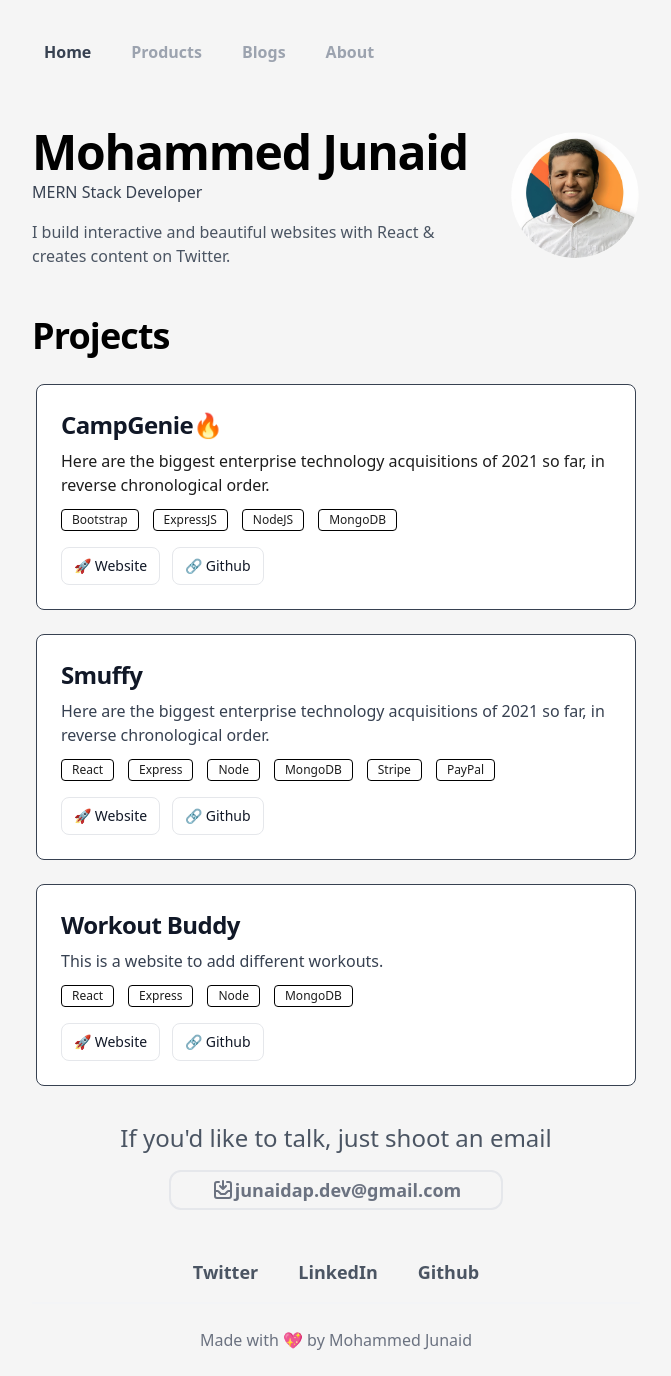
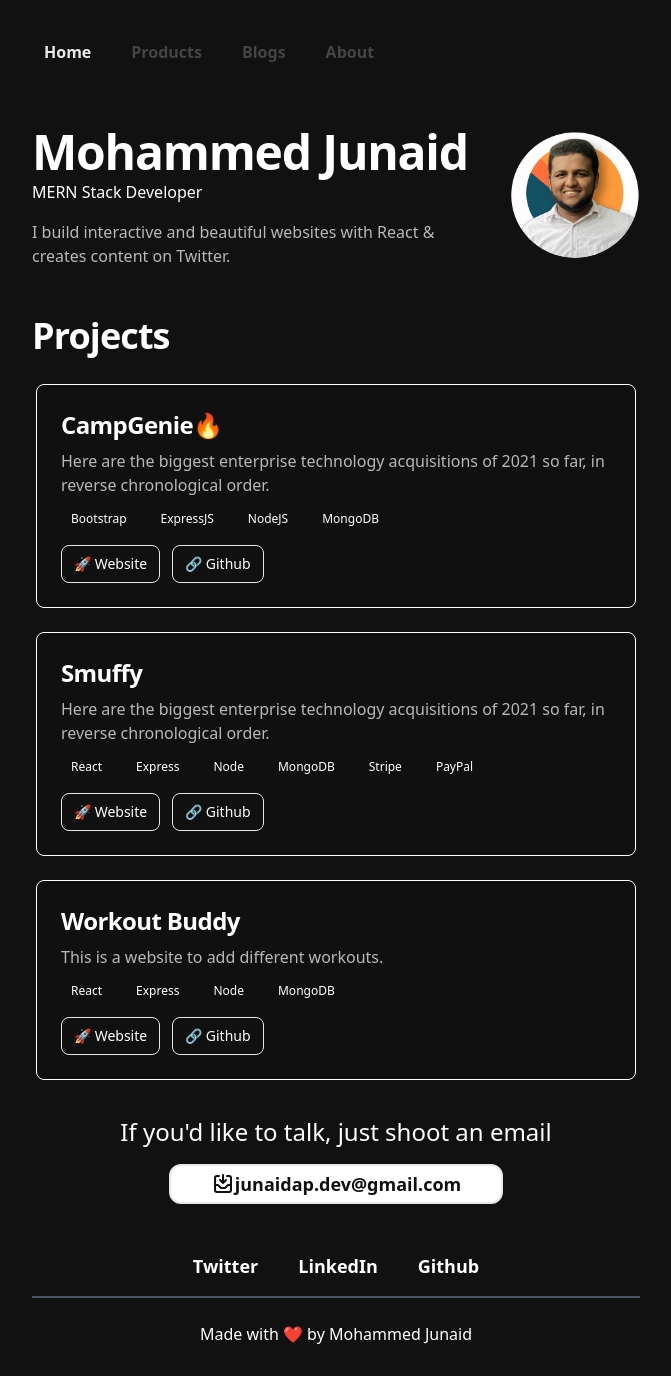
Before and after one commit to junaidapdev/dope-portfolio, a React (Create React App) app: page / in a window 1280 px wide. Shown: the whole page, without its empty margins (304-975 px from the left). Built offline with nearby package versions, Linux system fonts and the light colour scheme.

Commit message:
color testing

```diff
--- a/src/index.css
+++ b/src/index.css
@@ -5,12 +5,12 @@
 @layer base {
   body{
     @apply max-w-2xl mx-auto px-8;
-    @apply bg-[#f5f5f5] text-[#1d1d1d];
+    @apply bg-[#111111] text-[#FFFFFF];
 
   }
 }
 
 nav a.active {
-  color: #374151;
+  color: #eaeaea;
   font-weight: 600;
 }
--- a/src/sections/Footer.jsx
+++ b/src/sections/Footer.jsx
@@ -2,9 +2,9 @@ import React from "react";
 
 const Footer = () => {
   return (
-      <footer className="text-gray-500 text-center py-6 border-gray-100 border-t-2">
+      <footer className="text-white text-center py-6 border-gray-600 border-t-2">
         <p>
-          Made with 💖 by Mohammed Junaid
+          Made with ❤️ by Mohammed Junaid
         </p>
       </footer>
 
--- a/src/sections/Hero.jsx
+++ b/src/sections/Hero.jsx
@@ -7,13 +7,13 @@ const Hero = () => {
 
 <div className="flex flex-col-reverse sm:flex-row items-start">
         <div className="flex flex-col pr-8">
-          <h1 className="font-bold text-3xl md:text-5xl tracking-tight mb-1 text-black">
+          <h1 className="font-bold text-3xl md:text-5xl tracking-tight mb-1 text-white">
             Mohammed Junaid
           </h1>
-          <h3 className="text:xl text-gray-700 mb-4">
+          <h3 className="text:xl text-[#ffffff] mb-4">
             MERN Stack Developer
           </h3>
-          <p className="text-gray-600">
+          <p className="text-[#B8B8B8]">
             I build interactive and beautiful websites with React & creates content on Twitter.
           </p>
           {/* <div>
@@ -35,33 +35,33 @@ const Hero = () => {
       </div>
 
       <div>
-        <h3 className="font-bold text-2xl md:text-4xl tracking-tight mt-12 mb-6 text-black">
+        <h3 className="font-bold text-2xl md:text-4xl tracking-tight mt-12 mb-6 text-white">
         {/* <h3 className="font-bold text-2xl md:text-4xl tracking-tight mb-6 text-black"> */}
           Projects
         </h3>
         <div className="flex flex-col gap-4">
           <div className="p-1  rounded-lg">
-            <div className="p-6 gap-4 max-w-2xl items-center bg-white rounded-lg border border-gray-700">
+            <div className="p-6 gap-4 max-w-2xl items-center bg-[#101010] rounded-lg border border-white">
               <a href="#">
-                <h5 className="mb-2 text-2xl font-bold tracking-tight text-gray-900">
+                <h5 className="mb-2 text-2xl font-bold tracking-tight text-white">
                   CampGenie🔥
                 </h5>
               </a>
-              <p className="mb-3 font-normal">
+              <p className="mb-3 font-normal text-[#b8b8b8]">
                 Here are the biggest enterprise technology acquisitions of 2021
                 so far, in reverse chronological order.
               </p>
               <div className="flex flex-wrap gap-1.5">
-                <span className="border border-black text-black-800 text-xs font-medium mr-2 px-2.5 py-0.5 rounded ">
+                <span className="text-[#ffffff] text-xs font-medium mr-2 px-2.5 py-0.5 rounded ">
                   Bootstrap
                 </span>
-                <span className="border border-black text-black-800 text-xs font-medium mr-2 px-2.5 py-0.5 rounded ">
+                <span className="text-black-800 text-xs font-medium mr-2 px-2.5 py-0.5 rounded ">
                   ExpressJS
                 </span>
-                <span className="border border-black text-black-800 text-xs font-medium mr-2 px-2.5 py-0.5 rounded ">
+                <span className="text-black-800 text-xs font-medium mr-2 px-2.5 py-0.5 rounded ">
                   NodeJS
                 </span>
-                <span className="border border-black text-black-800 text-xs font-medium mr-2 px-2.5 py-0.5 rounded ">
+                <span className="text-black-800 text-xs font-medium mr-2 px-2.5 py-0.5 rounded ">
                   MongoDB
                 </span>
 
@@ -69,13 +69,13 @@ const Hero = () => {
               <div className="flex gap-3 mt-4">
                 <a
                   href="#"
-                  className="inline-flex items-center border py-2 px-3 text-sm font-small text-center text-gray-900 bg-white  rounded-lg focus:ring-4 focus:outline-none focus:ring-blue-300 hover:border-[#000]"
+                  className="inline-flex items-center border py-2 px-3 text-sm font-small text-center text-white bg-[#101010]  rounded-lg focus:ring-4 focus:outline-none focus:ring-blue-300 hover:border-[#b8b8b8]"
                 >
                  🚀 Website
                 </a>
                 <a
                   href="https://github.com/junaidapdev/camp_genie"
-                  className="inline-flex items-center border py-2 px-3 text-sm font-small text-center text-gray-900 bg-white  rounded-lg hover:border-[#000]"
+                  className="inline-flex items-center border py-2 px-3 text-sm font-small text-center text-white bg-[#101010]  rounded-lg focus:ring-4 focus:outline-none focus:ring-blue-300 hover:border-[#b8b8b8]"
                 >
                   🔗 Github
                 </a>
@@ -83,33 +83,33 @@ const Hero = () => {
             </div>
           </div>
           <div className="p-1 rounded-lg">
-            <div className="p-6 max-w-2xl items-center bg-white rounded-lg border border-gray-700">
+          <div className="p-6 gap-4 max-w-2xl items-center bg-[#101010] rounded-lg border border-white">
               <a href="#">
-                <h5 className="mb-2 text-2xl font-bold tracking-tight text-gray-900">
+              <h5 className="mb-2 text-2xl font-bold tracking-tight text-white">
                   Smuffy
                 </h5>
               </a>
-              <p className="mb-3 font-normal text-gray-700 dark:text-gray-400">
+              <p className="mb-3 font-normal text-[#b8b8b8]">
                 Here are the biggest enterprise technology acquisitions of 2021
                 so far, in reverse chronological order.
               </p>
               <div className="flex flex-wrap gap-1.5">
-              <span className="border border-black text-black-800 text-xs font-medium mr-2 px-2.5 py-0.5 rounded ">
+              <span className="text-[#ffffff] text-xs font-medium mr-2 px-2.5 py-0.5 rounded ">
                   React
                 </span>
-                <span className="border border-black text-black-800 text-xs font-medium mr-2 px-2.5 py-0.5 rounded ">
+                <span className="text-[#ffffff] text-xs font-medium mr-2 px-2.5 py-0.5 rounded ">
                   Express
                 </span>
-                <span className="border border-black text-black-800 text-xs font-medium mr-2 px-2.5 py-0.5 rounded ">
+                <span className="text-[#ffffff] text-xs font-medium mr-2 px-2.5 py-0.5 rounded ">
                   Node
                 </span>
-                <span className="border border-black text-black-800 text-xs font-medium mr-2 px-2.5 py-0.5 rounded ">
+                <span className="text-[#ffffff] text-xs font-medium mr-2 px-2.5 py-0.5 rounded ">
                   MongoDB
                 </span>
-                <span className="border border-black text-black-800 text-xs font-medium mr-2 px-2.5 py-0.5 rounded ">
+                <span className="text-[#ffffff] text-xs font-medium mr-2 px-2.5 py-0.5 rounded ">
                   Stripe
                 </span>
-                <span className="border border-black text-black-800 text-xs font-medium mr-2 px-2.5 py-0.5 rounded ">
+                <span className="text-[#ffffff] text-xs font-medium mr-2 px-2.5 py-0.5 rounded ">
                   PayPal
                 </span>
 
@@ -117,13 +117,13 @@ const Hero = () => {
               <div className="flex gap-3 mt-4">
               <a
                   href="#"
-                  className="inline-flex items-center border py-2 px-3 text-sm font-small text-center text-gray-900 bg-white  rounded-lg focus:ring-4 focus:outline-none focus:ring-blue-300 hover:border-[#000]"
+                  className="inline-flex items-center border py-2 px-3 text-sm font-small text-center text-white bg-[#101010]  rounded-lg focus:ring-4 focus:outline-none focus:ring-blue-300 hover:border-[#b8b8b8]"
                 >
                  🚀 Website
                 </a>
                 <a
                   href="https://github.com/junaidapdev/ecommerce"
-                  className="inline-flex items-center border py-2 px-3 text-sm font-small text-center text-gray-900 bg-white  rounded-lg hover:border-[#000]"
+                  className="inline-flex items-center border py-2 px-3 text-sm font-small text-center text-white bg-[#101010]  rounded-lg focus:ring-4 focus:outline-none focus:ring-blue-300 hover:border-[#b8b8b8]"
                 >
                   🔗 Github
                 </a>
@@ -131,26 +131,26 @@ const Hero = () => {
             </div>
           </div>
           <div className="p-1 rounded-lg">
-            <div className="p-6 max-w-2xl items-center bg-white rounded-lg border border-gray-700">
+          <div className="p-6 gap-4 max-w-2xl items-center bg-[#101010] rounded-lg border border-white">
               <a href="#">
-                <h5 className="mb-2 text-2xl font-bold tracking-tight text-gray-900">
+              <h5 className="mb-2 text-2xl font-bold tracking-tight text-white">
                   Workout Buddy
                 </h5>
               </a>
-              <p className="mb-3 font-normal text-gray-700 dark:text-gray-400">
+              <p className="mb-3 font-normal text-[#b8b8b8]">
                 This is a website to add different workouts.
               </p>
               <div className="flex flex-wrap gap-1.5">
-              <span className="border border-black text-black-800 text-xs font-medium mr-2 px-2.5 py-0.5 rounded ">
+              <span className="text-[#ffffff] text-xs font-medium mr-2 px-2.5 py-0.5 rounded ">
                   React
                 </span>
-                <span className="border border-black text-black-800 text-xs font-medium mr-2 px-2.5 py-0.5 rounded ">
+                <span className="text-[#ffffff] text-xs font-medium mr-2 px-2.5 py-0.5 rounded ">
                   Express
                 </span>
-                <span className="border border-black text-black-800 text-xs font-medium mr-2 px-2.5 py-0.5 rounded ">
+                <span className="text-[#ffffff] text-xs font-medium mr-2 px-2.5 py-0.5 rounded ">
                   Node
                 </span>
-                <span className="border border-black text-black-800 text-xs font-medium mr-2 px-2.5 py-0.5 rounded ">
+                <span className="text-[#ffffff] text-xs font-medium mr-2 px-2.5 py-0.5 rounded ">
                   MongoDB
                 </span>
 
@@ -159,13 +159,13 @@ const Hero = () => {
               <div className="flex gap-3 mt-4">
               <a
                   href="#"
-                  className="inline-flex items-center border py-2 px-3 text-sm font-small text-center text-gray-900 bg-white  rounded-lg focus:ring-4 focus:outline-none focus:ring-blue-300 hover:border-[#000]"
+                  className="inline-flex items-center border py-2 px-3 text-sm font-small text-center text-white bg-[#101010]  rounded-lg focus:ring-4 focus:outline-none focus:ring-blue-300 hover:border-[#b8b8b8]"
                 >
                  🚀 Website
                 </a>
                 <a
                   href="https://github.com/junaidapdev/Workout-Buddy"
-                  className="inline-flex items-center border py-2 px-3 text-sm font-small text-center text-gray-900 bg-white  rounded-lg hover:border-[#000]"
+                  className="inline-flex items-center border py-2 px-3 text-sm font-small text-center text-white bg-[#101010]  rounded-lg focus:ring-4 focus:outline-none focus:ring-blue-300 hover:border-[#b8b8b8]"
                 >
                   🔗 Github
                 </a>
@@ -175,10 +175,10 @@ const Hero = () => {
 
 
         </div>
-        <p className="md:text-2xl mt-8 justify-center	text-lg flex text-gray-600">
+        <p className="md:text-2xl mt-8 justify-center	text-lg flex text-white">
         If you'd like to talk, just shoot an email
       </p>
-      <div className="text-lg flex items-center justify-center w-max mx-auto px-10 my-4 font-semibold border-2 text-gray-500 bg-white- p-1 rounded-xl">
+      <div className="text-lg flex items-center justify-center w-max mx-auto px-10 my-4 font-semibold border-2 text-[#101010] bg-white p-1 rounded-xl">
         <svg
           xmlns="http://www.w3.org/2000/svg"
           className="h-6 w-6"
@@ -200,7 +200,7 @@ const Hero = () => {
         <a
           target="_blank"
           rel="noopener noreferrer"
-          className="text-gray-600 p-2 sm:px-3 sm:py-2 rounded-lg hover:text-gray-500 hover:bg-gray-200 transition-all px-4 py-2 m-2 text-lg font-semibold"
+          className="text-white p-2 sm:px-3 sm:py-2 rounded-lg  hover:text-gray-500 hover:bg-gray-200 transition-all px-4 py-2 m-2 text-lg font-semibold"
           href="https://twitter.com/mdjunaidap"
         >
           Twitter
@@ -208,7 +208,7 @@ const Hero = () => {
         <a
           target="_blank"
           rel="noopener noreferrer"
-          className="text-gray-600 p-2 sm:px-3 sm:py-2 rounded-lg hover:text-gray-500 hover:bg-gray-200 transition-all px-4 py-2 m-2 text-lg font-semibold"
+          className="text-white p-2 sm:px-3 sm:py-2 rounded-lg hover:text-gray-500 hover:bg-gray-200 transition-all px-4 py-2 m-2 text-lg font-semibold"
           href="https://twitter.com/mdjunaidap"
         >
           LinkedIn
@@ -216,7 +216,7 @@ const Hero = () => {
         <a
           target="_blank"
           rel="noopener noreferrer"
-          className="text-gray-600 p-2 sm:px-3 sm:py-2 rounded-lg hover:text-gray-500 hover:bg-gray-200 transition-all px-4 py-2 m-2 text-lg font-semibold"
+          className="text-white p-2 sm:px-3 sm:py-2 rounded-lg hover:text-gray-500 hover:bg-gray-200 transition-all px-4 py-2 m-2 text-lg font-semibold"
           href="https://twitter.com/mdjunaidap"
         >
           Github
--- a/src/sections/Navbar.jsx
+++ b/src/sections/Navbar.jsx
@@ -16,7 +16,7 @@ const Navbar = () => {
               <li>
                 <NavLink
                   to="/"
-                  className="font-semibold text-gray-400 p-2 sm:px-3 sm:py-2 rounded-lg hover:text-gray-500 hover:bg-gray-200 transition-all"
+                  className="font-semibold text-[#444444]  p-2 sm:px-3 sm:py-2 rounded-lg hover:bg-[#333333] transition-all"
                   aria-current="page"
                 >
                   Home
@@ -26,7 +26,7 @@ const Navbar = () => {
             <li>
                 <NavLink
                   to="/products"
-                  className="font-semibold text-gray-400 p-2 sm:px-3 sm:py-2 rounded-lg hover:text-gray-500 hover:bg-gray-200 transition-all"
+                  className="font-semibold text-[#444444]  p-2 sm:px-3 sm:py-2 rounded-lg hover:bg-[#333333] transition-all"
                 >
                   Products
                 </NavLink>
@@ -35,7 +35,7 @@ const Navbar = () => {
               <li>
                 <NavLink
                   to="/blogs"
-                  className="font-semibold text-gray-400 p-2 sm:px-3 sm:py-2 rounded-lg hover:text-gray-500 hover:bg-gray-200 transition-all"
+                  className="font-semibold text-[#444444]  p-2 sm:px-3 sm:py-2 rounded-lg hover:bg-[#333333] transition-all"
                 >
                   Blogs
                 </NavLink>
@@ -44,7 +44,7 @@ const Navbar = () => {
               <li>
                 <NavLink
                   to="/about"
-                  className="font-semibold text-gray-400 p-2 sm:px-3 sm:py-2 rounded-lg hover:text-gray-500 hover:bg-gray-200 transition-all"
+                  className="font-semibold text-[#444444]  p-2 sm:px-3 sm:py-2 rounded-lg hover:bg-[#333333] transition-all"
                 >
                   About
                 </NavLink>
```
